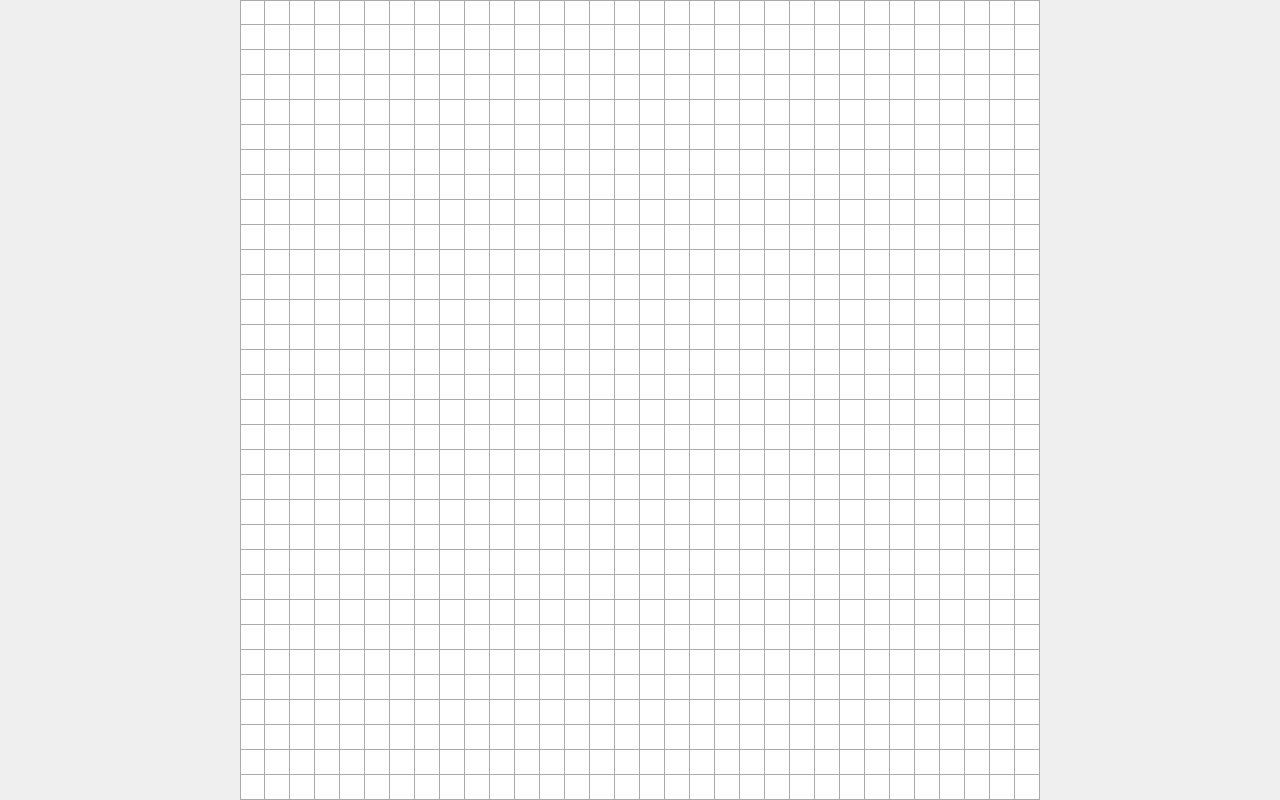
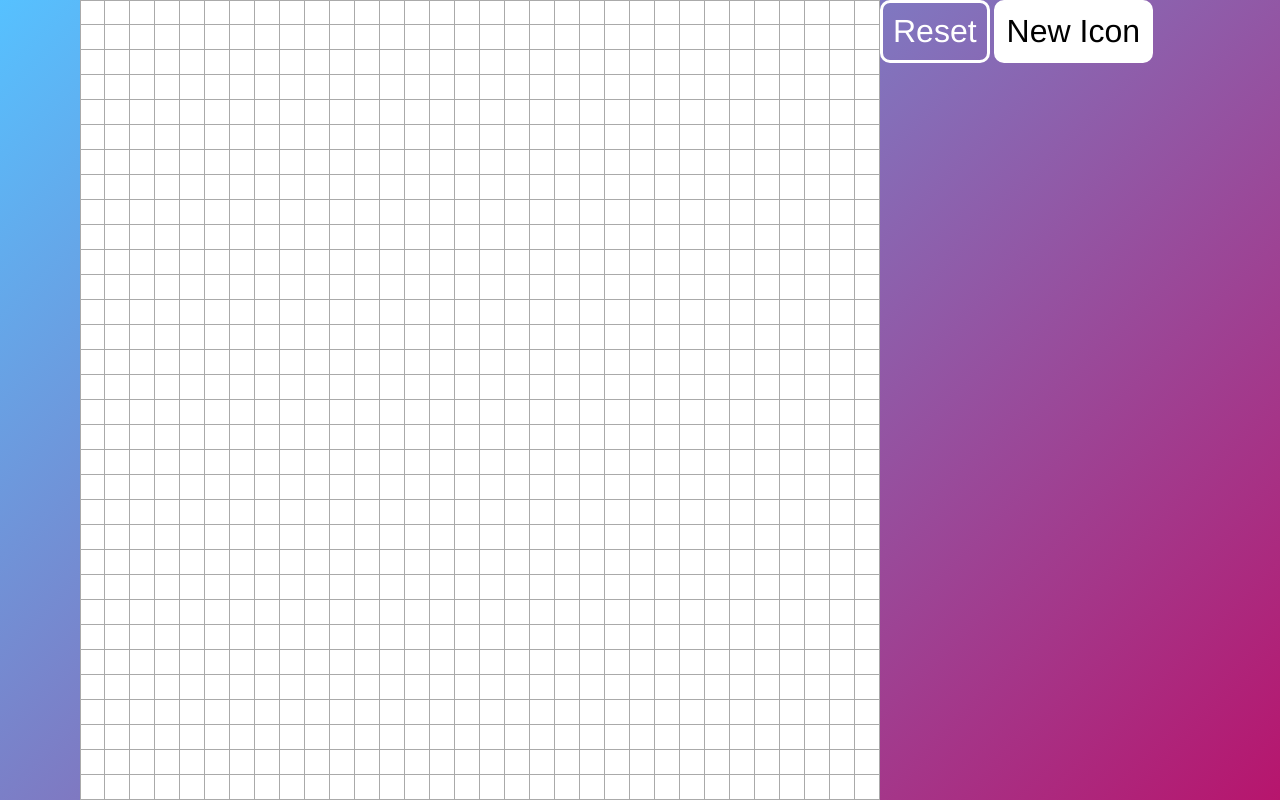
Before and after one commit to techdev5521/icon-maker, a plain HTML site: page index.html in a window 1280 px wide. Drawn offline with nearby package versions, Linux system fonts and the light colour scheme.

Commit message:
Styling and Buttons

```diff
--- a/css/main.css
+++ b/css/main.css
@@ -11,11 +11,16 @@ html{
 body {
 	margin: 0px auto;
 	padding: 0px;
+	background: linear-gradient(135deg, #56c1ff 0%,#b7156d 100%);
+}
+
+.squareWrap{
 	width: 100vw;
 	max-width: 100vh;
 	height: 100vh;
 	max-height: 100vw;
-	background-color: #efefef;
+	margin-left: 5em;
+	float: left;
 }
 
 .square {
@@ -32,3 +37,18 @@ body {
 .square.blackBG { background-color: black; }
 .square:not(.blackBG):hover { background-color: lightgray; }
 .square.blackBG:hover { background-color: darkgray; }
+
+button{
+	font-family: 'Arimo', sans-serif;
+	border: 3px solid white;
+	border-radius: 10px;
+	background-color: white;
+	color: black;
+	padding: 10px;
+	font-size: 2em;
+}
+
+.outline{
+	background-color: transparent;
+	color: white;
+}
--- a/index.html
+++ b/index.html
@@ -6,36 +6,17 @@
 		<title>Icon Maker</title>
 
 		<link rel="stylesheet" href="css/normalize.css"> <!-- Nicolas Gallagher's Normalize.css -->
+		<link href="https://fonts.googleapis.com/css?family=Arimo" rel="stylesheet"> <!-- Arimo -->
 		<link rel="stylesheet" href="css/main.css"> <!-- Main CSS -->
 
 	</head>
 
 	<body>
-		<script>
-			var beginDrawBlack = true;
-			window.addEventListener('DOMContentLoaded', function (){
-				var gridSize = 32, bgClass = 'blackBG', el;
 
-				for (var y = 1; y <= gridSize; y++) {
-					for (var x = 1; x <= gridSize; x++) {
-						el = document.createElement('div');
-						el.className = 'square';
-						el.id = 'pix-' + x + '-' + y;
-						if (x == 1) el.dataset.isLeft = 'true';
-						if (y == 1) el.dataset.isTop = 'true';
-						el.addEventListener('mousedown', function (e) {
-							window.beginDrawBlack = !e.target.classList.contains(bgClass);
-							e.target.classList.toggle(bgClass);
-						});
-						el.addEventListener('mouseover', function (e) {
-							if ([1, 3].includes(e.buttons)) {
-								e.target.classList.toggle(bgClass, window.beginDrawBlack);
-							}
-						});
-						document.body.appendChild(el);
-					}
-				}
-			});
-		</script>
+		<script src="js/grid.js"></script>
+
+		<button id="reset" class="outline">Reset</button>
+		<button id="next">New Icon</button>
+
 	</body>
 </html>
--- /dev/null
+++ b/js/grid.js
@@ -0,0 +1,28 @@
+var beginDrawBlack = true;
+window.addEventListener('DOMContentLoaded', function (){
+	var gridSize = 32, bgClass = 'blackBG', el;
+
+	var wrap = document.createElement('div');
+	wrap.className = 'squareWrap';
+
+	for (var y = 1; y <= gridSize; y++) {
+		for (var x = 1; x <= gridSize; x++) {
+			el = document.createElement('div');
+			el.className = 'square';
+			el.id = 'pix-' + x + '-' + y;
+			if (x == 1) el.dataset.isLeft = 'true';
+			if (y == 1) el.dataset.isTop = 'true';
+			el.addEventListener('mousedown', function (e) {
+				window.beginDrawBlack = !e.target.classList.contains(bgClass);
+				e.target.classList.toggle(bgClass);
+			});
+			el.addEventListener('mouseover', function (e) {
+				if ([1, 3].includes(e.buttons)) {
+					e.target.classList.toggle(bgClass, window.beginDrawBlack);
+				}
+			});
+			wrap.appendChild(el);
+		}
+		document.body.appendChild(wrap);
+	}
+});
```
Also changed, not shown: img/trash.png (added), 1 other file.
